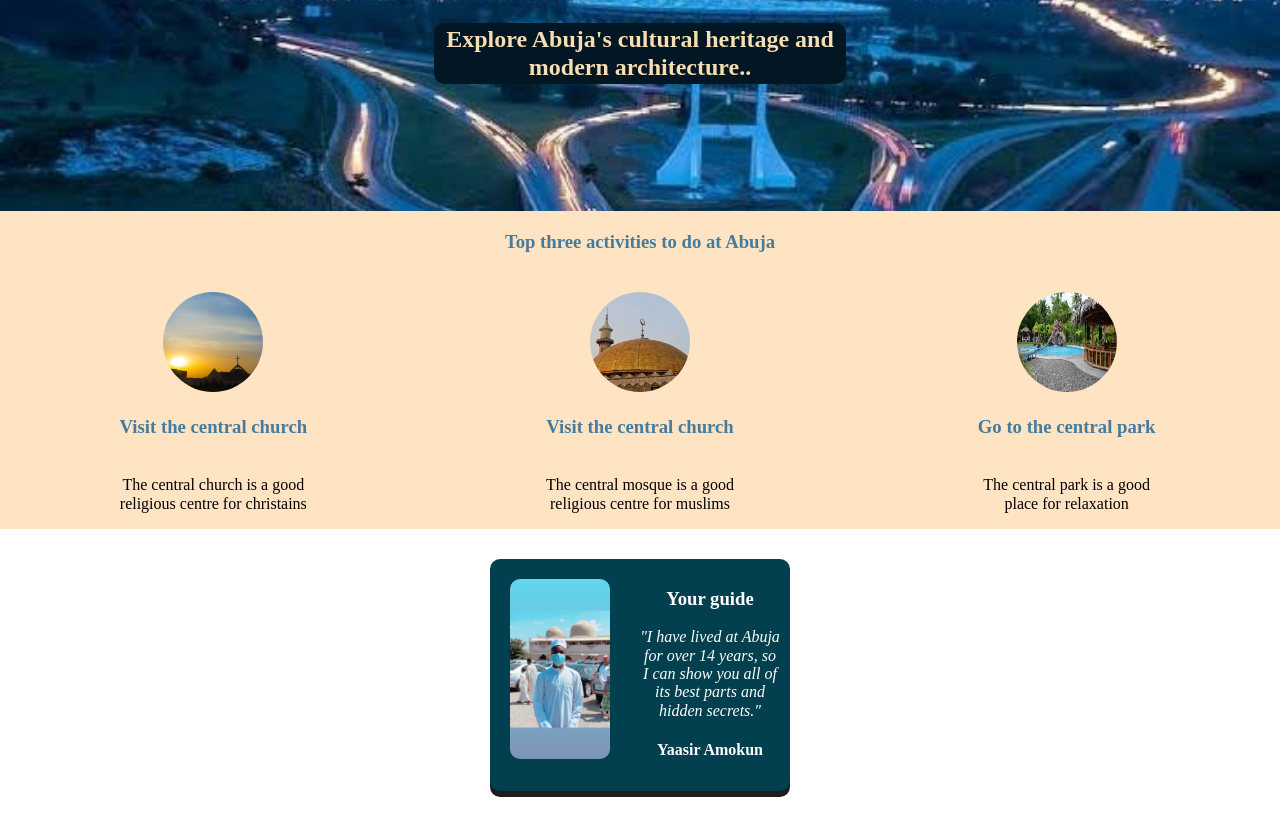
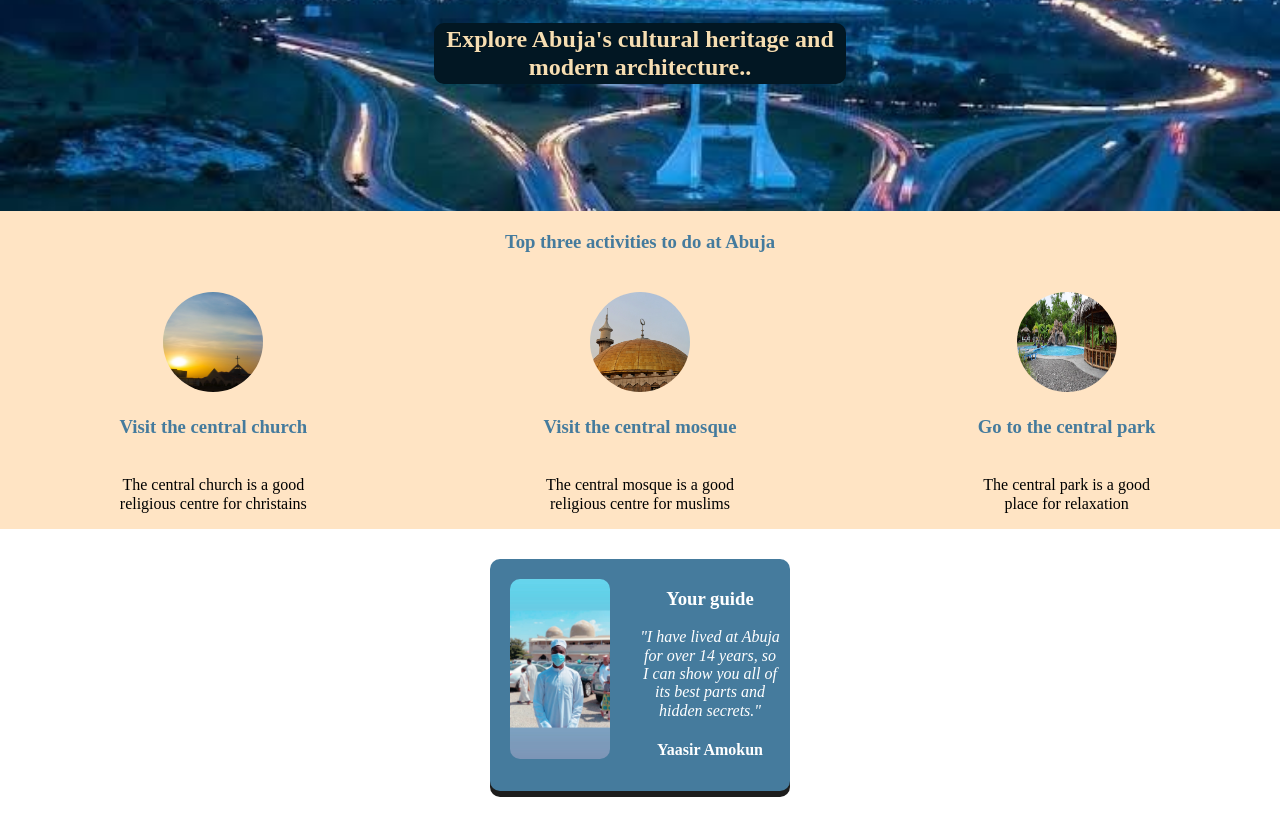
Before and after one commit to abolore0x/hometown-homepage, a website built with Vite: page index.html in a window 1280 px wide. Shown: the part 189-1024 px from the top of the page. Built offline with nearby package versions, Linux system fonts and the light colour scheme.

Commit message:
Add files via upload
There was a typographical error in a section describing one of the top three activities to do in Abuja, which needs to be corrected to avoid confusion for my readers.

```diff
--- a/index.html
+++ b/index.html
@@ -23,7 +23,7 @@
 
                 <div class="more-activities">
                     <img src="images/mosque.jpg">
-                    <h3>Visit the central church</h3>
+                    <h3>Visit the central mosque</h3>
                     <p>The central mosque is a good religious centre for muslims</p>
                 </div>
 
--- a/styles.css
+++ b/styles.css
@@ -24,7 +24,6 @@ body {
     align-items: center;
     text-shadow: 0 0 1px black;
     padding: 50px;
-    margin-bottom: 0;
 }
 
 .title {
@@ -72,12 +71,12 @@ body {
 }
 .guide-section {
     width: 300px;
-    background-color: #023f4f;
+    background-color: #457B9D;
     border-radius: 10px;
     display: flex;
     color: white;
     margin: 30px auto;
-    margin-bottom: 50px;
+    margin-bottom: 30px;
     box-shadow: 0px 6px 0px 0px #1d1d1c;
 }
 
```
